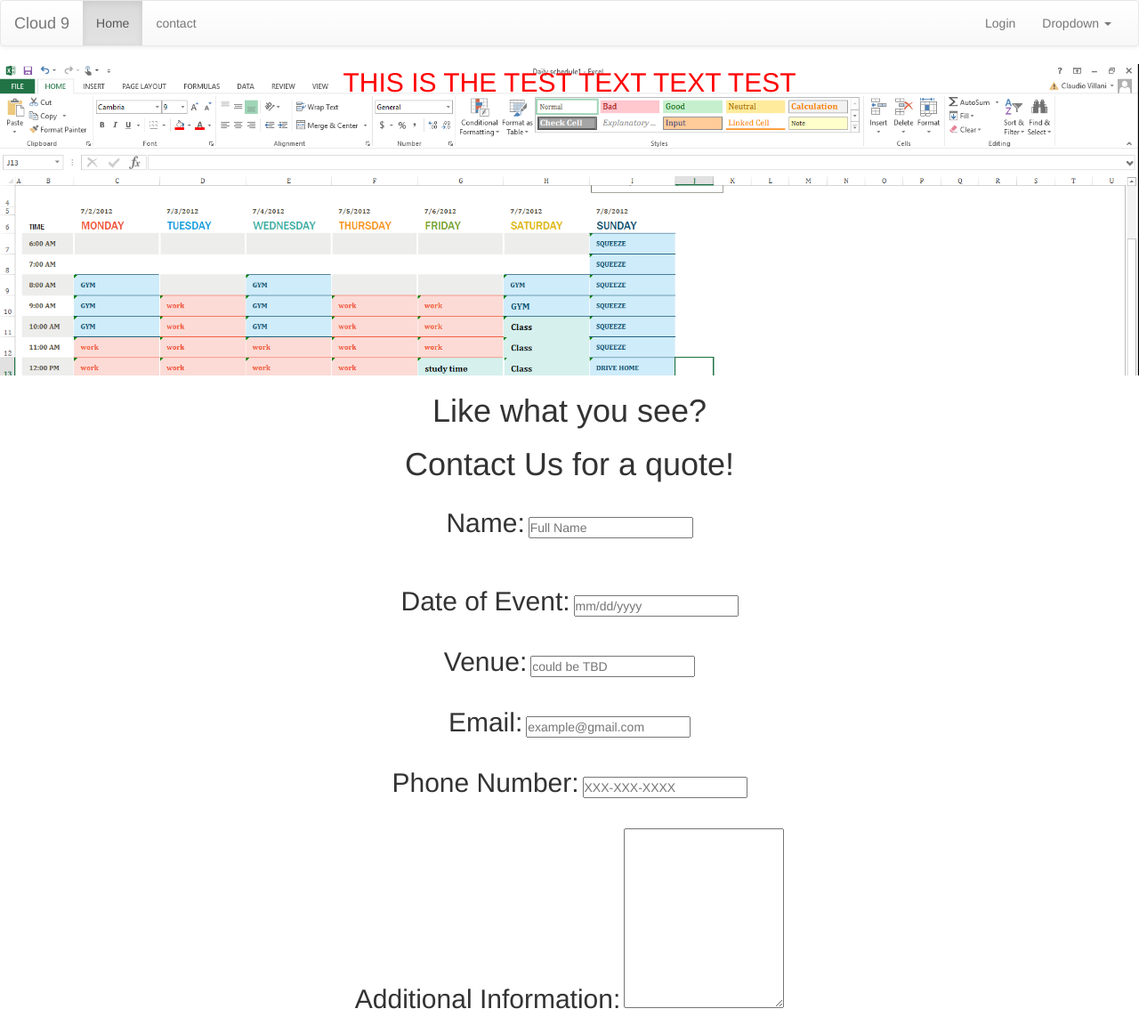
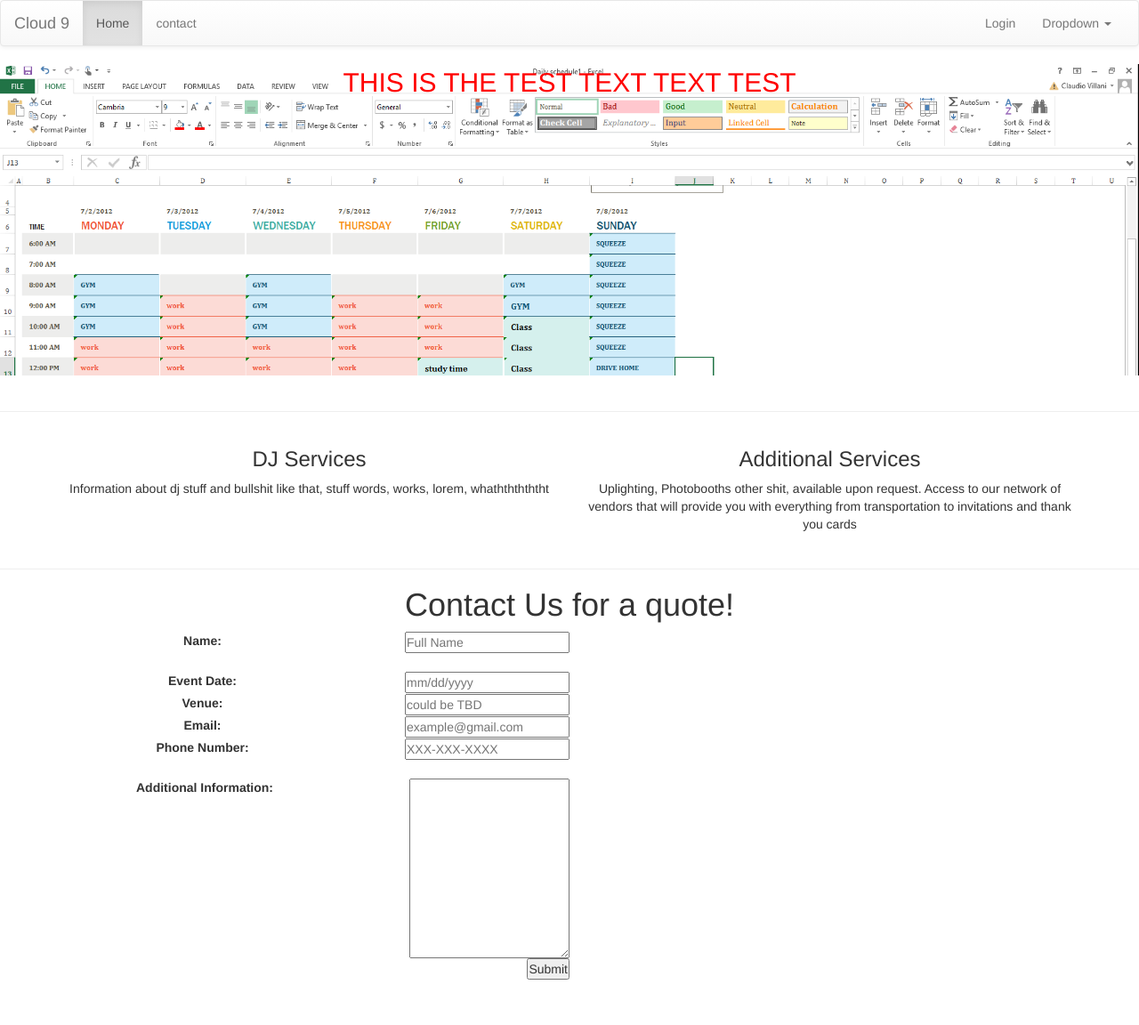
Before and after one commit to iamDio/Studio32, a plain HTML site: page index.html in a window 1280 px wide. Shown: the top 1152 px of the page at 89% size. After the commit the page ends 1101 px from the top, so only its background shows below. Drawn offline with nearby package versions, Linux system fonts and the light colour scheme.

Commit message:
added styling to contact form, added basic information section

```diff
--- a/assets/css/style.css
+++ b/assets/css/style.css
@@ -110,3 +110,20 @@
 ol {
 	padding: 5px;
 }
+
+.contact-wrapper{
+	text-align: center;
+}
+#contact-form {
+		width: 50%;
+
+}
+#contact-form label {
+	display: inline-block;
+	text-align: right;
+}
+#contact-form input,textarea {
+	display: inline-block;
+	float: right;
+	clear: right;
+}
--- a/index.html
+++ b/index.html
@@ -80,45 +80,56 @@
 				</div>
 			</figure>
 		</div>
-
 	</main>
+<br><hr>
+	<section>
+		<!-- section with package information -->
+		<div class="info-wrapper">
+			<div class="container">
+				<div class="row">
+					<div class="col-xs-6">
+						<h3>DJ Services</h3>
+							<text> Information about dj stuff and bullshit like that, stuff words, works, lorem, whathththththt </text>
+					</div>
+					<div class="col-xs-6">
+						<h3>Additional Services </h3>
+							<text> Uplighting, Photobooths other shit, available upon request. Access to our network of vendors that will provide you with everything from transportation to invitations and thank you cards</text>
+					</div>
+				</div>
+			</div>
+		</div>
+	</section>
+<br><hr>
 	<section>
 		<!-- aside with contact information -->
 		<div class="contact-wrapper">
-			<h1>Like what you see? </h1>
 			<h1> Contact Us for a quote! </h1>
-            	<form>
+            	<form id="contact-form">
 	                <ul>
 	                    <li>
-	                        <label for="name">
-	                            <h2>Name:</h2> </label>
+	                        <label for="name">Name:</label>
 	                        <input type="text" name="name" placeholder="Full Name">
 	                    </li>
 	                    <br>
 	                    <li>
-	                        <label for="event-date">
-	                            <h2>Date of Event:</h2> </label>
+	                        <label for="event-date">Event Date:</label>
 	                        <input type="text" name="event-date" placeholder="mm/dd/yyyy">
 	                    </li>
 	                    <li>
-	                        <label for="venue">
-	                            <h2>Venue:</h2> </label>
+	                        <label for="venue">Venue:</label>
 	                        <input type="text" name="venue" placeholder="could be TBD">
 	                    </li>
 	                    <li>
-	                        <label for="email">
-	                            <h2>Email:</h2> </label>
+	                        <label for="email">Email:</label>
 	                        <input type="text" name="email" placeholder="example@gmail.com">
 	                    </li>
 	                    <li>
-	                        <label for="phone-number">
-	                            <h2>Phone Number:</h2> </label>
+	                        <label for="phone-number">Phone Number:</label>
 	                        <input type="text" name="phone-number" placeholder="XXX-XXX-XXXX">
 	                    </li>
 	                    <br>
 	                    <li>
-	                        <label for="message">
-	                            <h2>Additional Information:</h2> </label>
+	                        <label for="message">Additional Information:</label>
 	                        <textarea type="text" name="message" id="message" rows="10"></textarea>
 	                    </li>
 	                    <br>
@@ -127,9 +138,6 @@
     		    </form>
 		</div>
 	</section>
-	<section>
-		<!-- section with package information -->
-	</section>
 
 <script type="text/javascript" src="assets/js/logic.js"></script>
 
```
